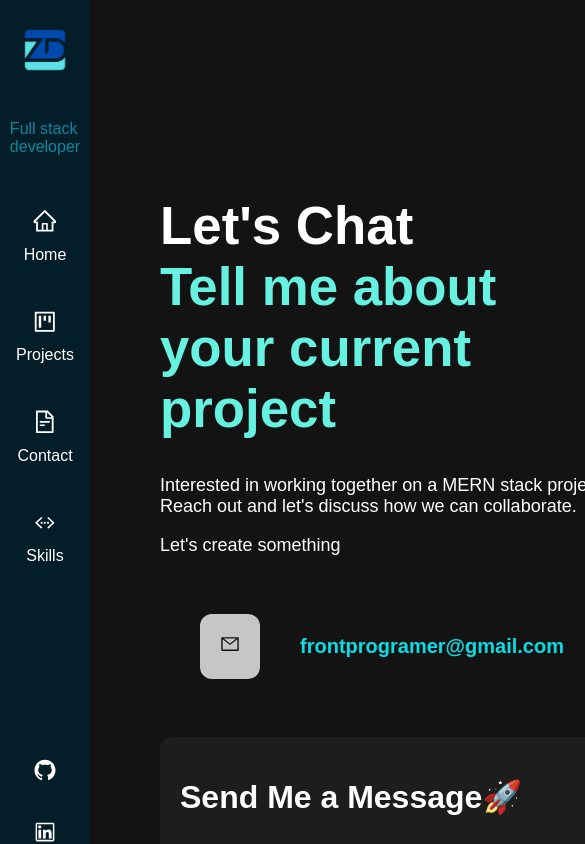
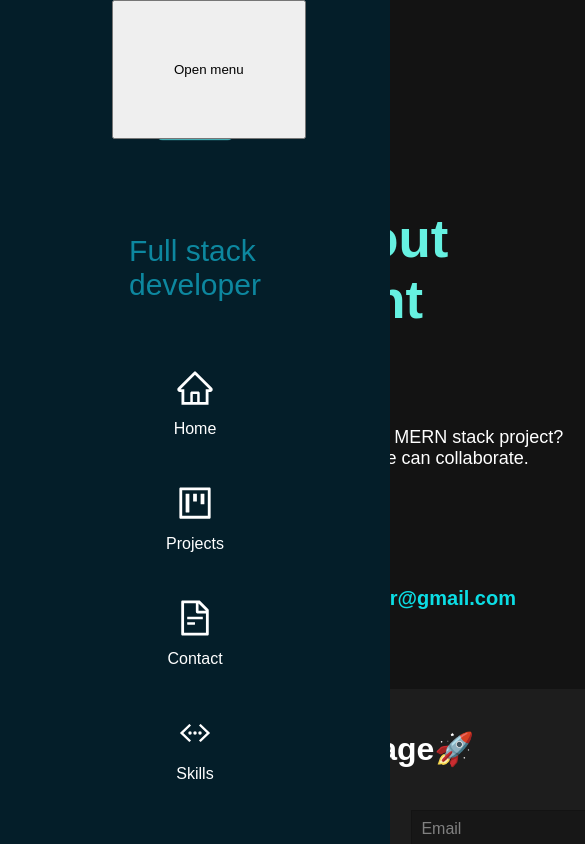
Before and after one commit to Dzenoo/Portfolio, a React (Create React App) app: page /contact in a window 390 px wide. Shown: the top 844 px of the page, 585 px wide, since content can reach past the window. Built offline with nearby package versions, Linux system fonts and the light colour scheme.

Commit message:
Enabling Responsive Nav

```diff
--- a/src/App.js
+++ b/src/App.js
@@ -1,16 +1,15 @@
 import React, { useContext, useEffect, useState } from "react";
 import { Routes, Route, Navigate } from "react-router-dom";
-import { Suspense } from "react";
+import { AppContext } from "./context/app-context";
 import "./App.css";
 
 import Layout from "./components/layout/Layout";
 import Loader from "./components/ui/Loader";
-import { AppContext } from "./context/app-context";
-const Welcome = React.lazy(() => import("./components/ui/Welcome"));
-const Projects = React.lazy(() => import("./components/projects/Projects"));
-const Contact = React.lazy(() => import("./components/contact/Contact"));
-const Skills = React.lazy(() => import("./components/skills/Skills"));
-const Main = React.lazy(() => import("./components/main/Main"));
+import Welcome from "./components/ui/Welcome";
+import Projects from "./components/projects/Projects";
+import Contact from "./components/contact/Contact";
+import Skills from "./components/skills/Skills";
+import Main from "./components/main/Main";
 
 function App() {
   const [loading, setLoading] = useState(true);
@@ -43,15 +42,13 @@ function App() {
         <Loader />
       ) : (
         <Layout>
-          <Suspense
-            fallback={
-              <div>
-                <Loader />
-              </div>
-            }
+          <button
+            className="open_menu_btn"
+            onClick={() => appCtx.setIsMenu((prevState) => !prevState)}
           >
-            <Routes>{routes}</Routes>
-          </Suspense>
+            Open menu
+          </button>
+          <Routes>{routes}</Routes>
         </Layout>
       )}
     </>
--- a/src/components/Layout/Navigation.css
+++ b/src/components/Layout/Navigation.css
@@ -9,7 +9,7 @@
   left: 0;
   top: 0;
   bottom: 0;
-  max-width: 90px;
+  width: 90px;
 }
 
 .navigation_sidebar p {
@@ -75,3 +75,46 @@
   transition: 0.3s;
   transform: scale(1.3);
 }
+
+.open_menu_btn {
+  display: none;
+  padding: 60px;
+  position: absolute;
+  top: 0;
+  z-index: 40;
+}
+
+.navigation_sidebar.show {
+  opacity: 2;
+  transition: 0.2s;
+  width: 100%;
+  z-index: 20;
+  overflow: auto;
+}
+
+.navigation_sidebar.hide {
+  opacity: 0;
+  transition: 0.2s;
+}
+
+@media (max-width: 768px) {
+  .open_menu_btn {
+    display: block;
+  }
+
+  .menu li a svg {
+    font-size: 40px;
+  }
+
+  .navigation_sidebar p {
+    font-size: 30px;
+  }
+
+  .navigation_sidebar img {
+    width: 200px;
+  }
+
+  .icons a {
+    font-size: 34px;
+  }
+}
--- a/src/components/Layout/Navigation.js
+++ b/src/components/Layout/Navigation.js
@@ -12,10 +12,15 @@ import "./Navigation.css";
 
 const Navigation = () => {
   const appCtx = useContext(AppContext);
-  const { isLoading, setIsLoading } = appCtx;
+  const { setIsLoading, isMenu, setIsMenu } = appCtx;
+
+  const navigationClasses = !isMenu
+    ? "navigation_sidebar show"
+    : "navigation_sidebar hide";
 
   return (
-    <div className="navigation_sidebar">
+    <>
+      <div className={navigationClasses}>
         <Link
           to="/"
           onClick={() => {
@@ -89,6 +94,7 @@ const Navigation = () => {
           </a>
         </div>
       </div>
+    </>
   );
 };
 
--- a/src/components/Main/Main.css
+++ b/src/components/Main/Main.css
@@ -114,3 +114,13 @@
     transform: translateX(0);
   }
 }
+
+@media (max-width: 893px) {
+  .main_section .text h1 {
+    font-size: 3.8rem;
+  }
+
+  main {
+    margin: 7em;
+  }
+}
--- a/src/components/Main/Main.js
+++ b/src/components/Main/Main.js
@@ -1,6 +1,7 @@
 import React from "react";
 import MainAfter from "./MainAfter";
 import "./Main.css";
+import { Link } from "react-router-dom";
 
 const helloText = "I'm Dzenis.";
 const loveText = `I love to build amazing apps.`;
@@ -54,7 +55,9 @@ const Main = () => {
           <p className="magician">
             MERN Stack Magician: Crafting Powerful Web Applications
           </p>
-          <button>Contact me!</button>
+          <Link to="/contact">
+            <button>Contact me!</button>
+          </Link>
         </div>
         <div className="second_hero">{spanArray}</div>
       </div>
--- a/src/components/Main/MainAfter.css
+++ b/src/components/Main/MainAfter.css
@@ -1,7 +1,9 @@
 .about_section {
-  display: flex;
-  justify-content: space-between;
   padding: 60px;
+  align-items: center;
+  gap: 20px;
+  display: grid;
+  grid-template-columns: repeat(2, 1fr);
 }
 
 .about_text {
@@ -60,6 +62,8 @@
 
 .about_section .logo_list {
   max-width: 600px;
+  display: grid;
+  grid-template-columns: repeat(3, 1fr);
 }
 
 .about_section .logo_list img {
@@ -189,3 +193,9 @@
   opacity: 2;
   transition: transform 0.8s ease-out, opacity 0.8s ease-out;
 }
+
+@media (max-width: 1370px) {
+  .about_section {
+    grid-template-columns: repeat(1, 1fr);
+  }
+}
--- a/src/components/Main/MainAfter.js
+++ b/src/components/Main/MainAfter.js
@@ -43,7 +43,7 @@ const MainAfter = () => {
             <br />
             {text3}
           </p>
-          <Link>Let's MERNify your ideas</Link>
+          <Link to="/contact">Let's MERNify your ideas</Link>
         </div>
         <div className="logo_list">
           {logos.map((logo, index) => (
--- a/src/context/app-context.js
+++ b/src/context/app-context.js
@@ -4,6 +4,7 @@ export const AppContext = React.createContext();
 
 export const AppProvider = ({ children }) => {
   const [isLoading, setIsLoading] = React.useState(false);
+  const [isMenu, setIsMenu] = React.useState(false);
 
   React.useEffect(() => {
     if (isLoading) {
@@ -16,7 +17,7 @@ export const AppProvider = ({ children }) => {
   }, [isLoading]);
 
   return (
-    <AppContext.Provider value={{ isLoading, setIsLoading }}>
+    <AppContext.Provider value={{ isLoading, setIsLoading, isMenu, setIsMenu }}>
       {children}
     </AppContext.Provider>
   );
```
Lines whose indentation alone changed are shown as unchanged.
